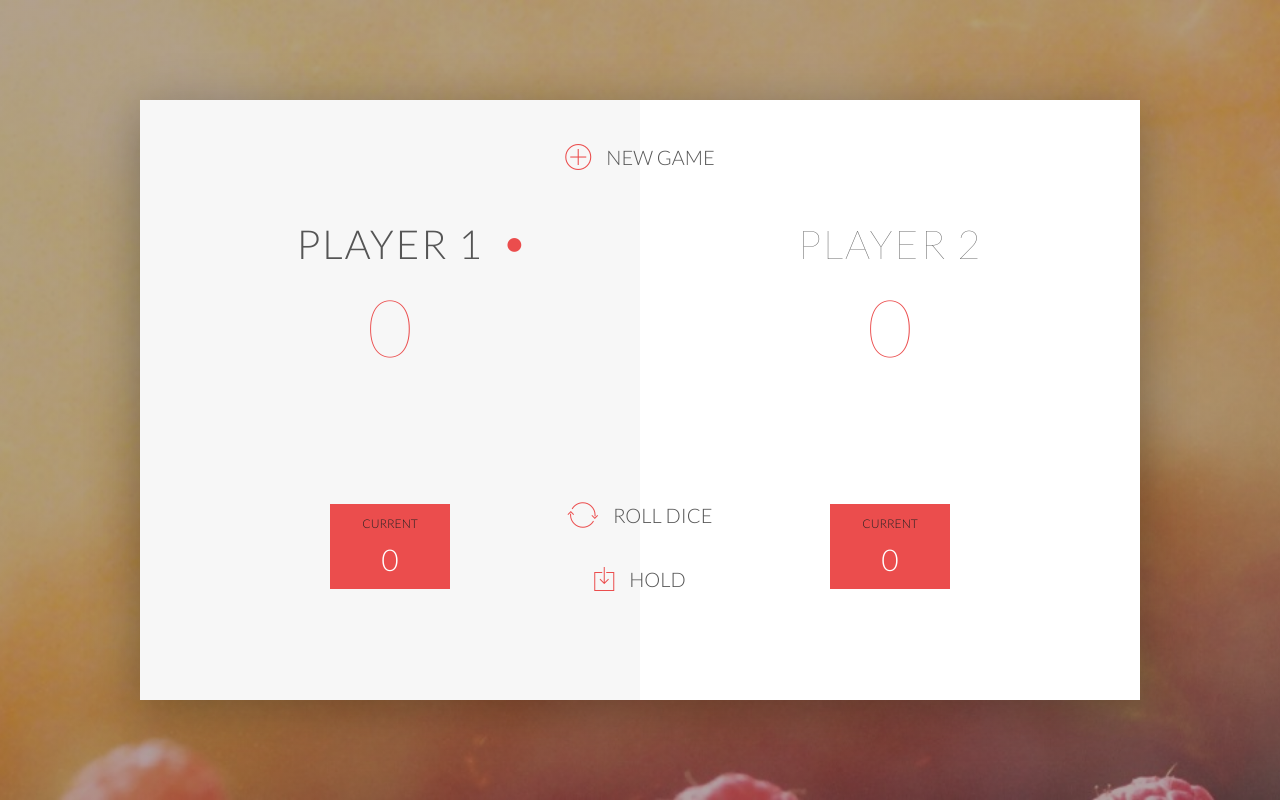
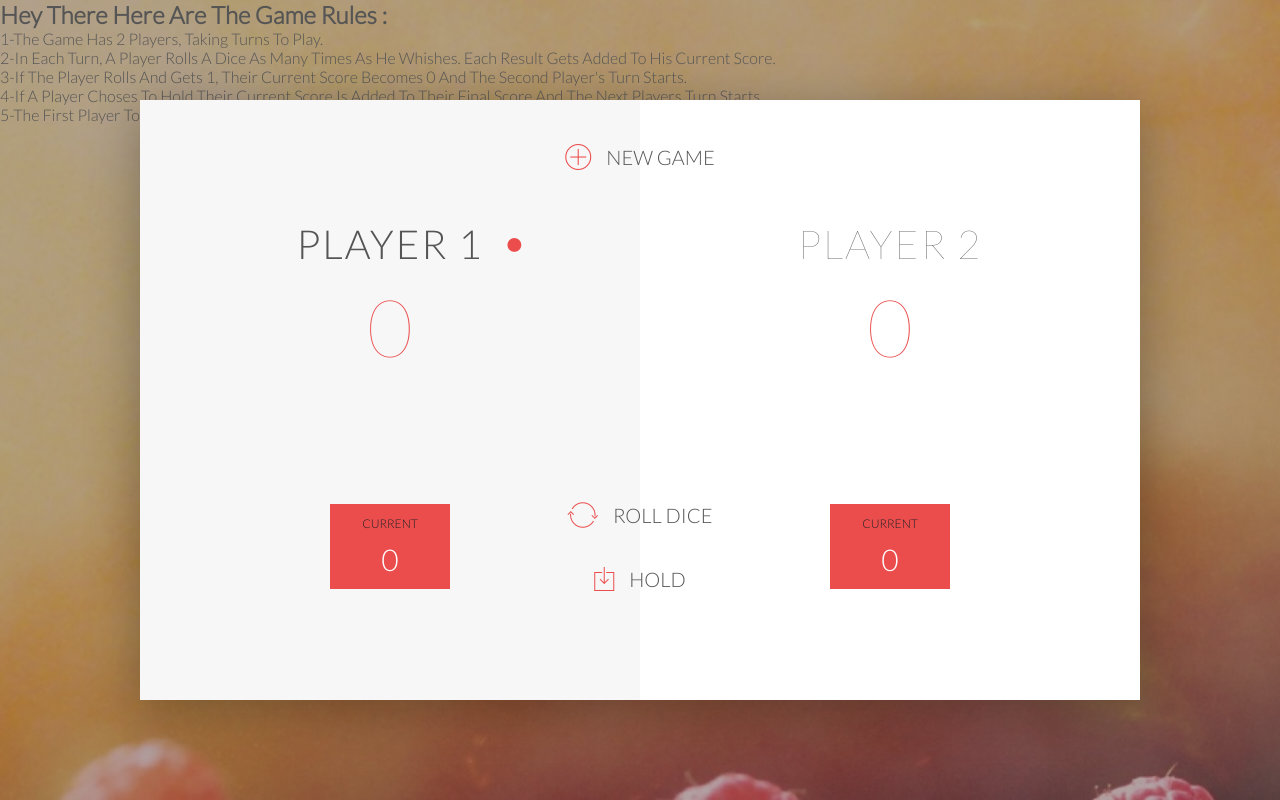
Before and after one commit to eslamalhendawy/Dice-Game, a plain HTML site: page index.html in a window 1280 px wide. Drawn offline with nearby package versions, Linux system fonts and the light colour scheme.

Commit message:
Update index.html

```diff
--- a/index.html
+++ b/index.html
@@ -10,6 +10,17 @@
     </head>
 
     <body>
+        <div class="rules">
+        <h2 class="rules__header">Hey There Here Are The Game Rules : </h2>
+        <p class="rule1">1-The Game Has 2 Players, Taking Turns To Play.</p>
+        <p class="rule2">2-In Each Turn, A Player Rolls A Dice As Many Times As He Whishes.
+           Each Result Gets Added To His Current Score.</p>
+        <p class="rule3">3-If The Player Rolls And Gets 1, Their Current Score Becomes 0 And
+        The Second Player's Turn Starts.</p>
+        <p class="rule4">4-If A Player Choses To Hold Their Current Score Is Added To Their Final Score And The Next Players Turn Starts.</p>
+        <p class="rule5">5-The First Player To Reach Final Score Of 100 Wins!</p>
+        <button type="button" name="button" class="rules__button" onclick="proceed()">Continue</button>
+      </div>
         <div class="wrapper clearfix">
             <div class="player-0-panel active">
                 <div class="player-name" id="name-0">Player 1</div>
```
